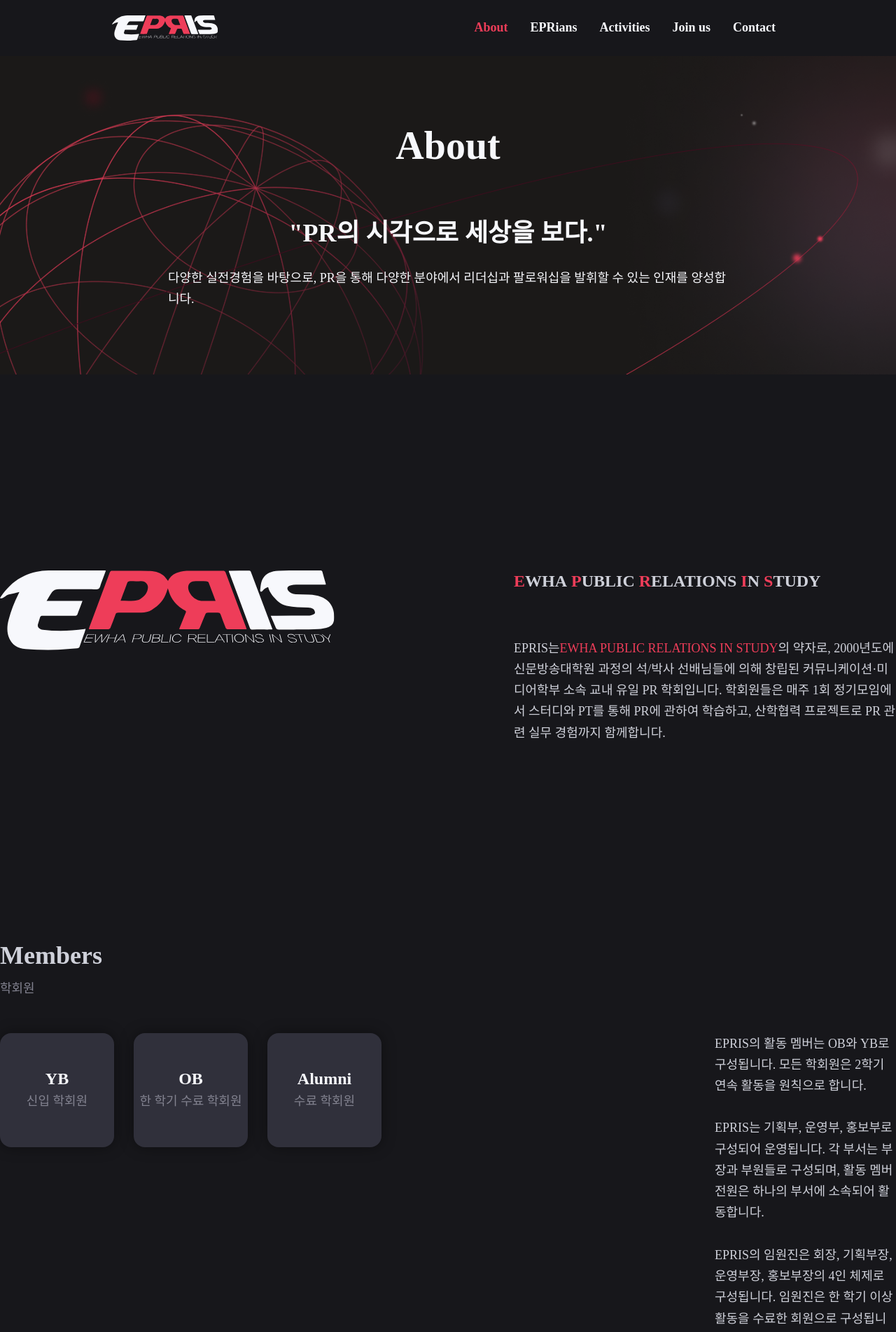
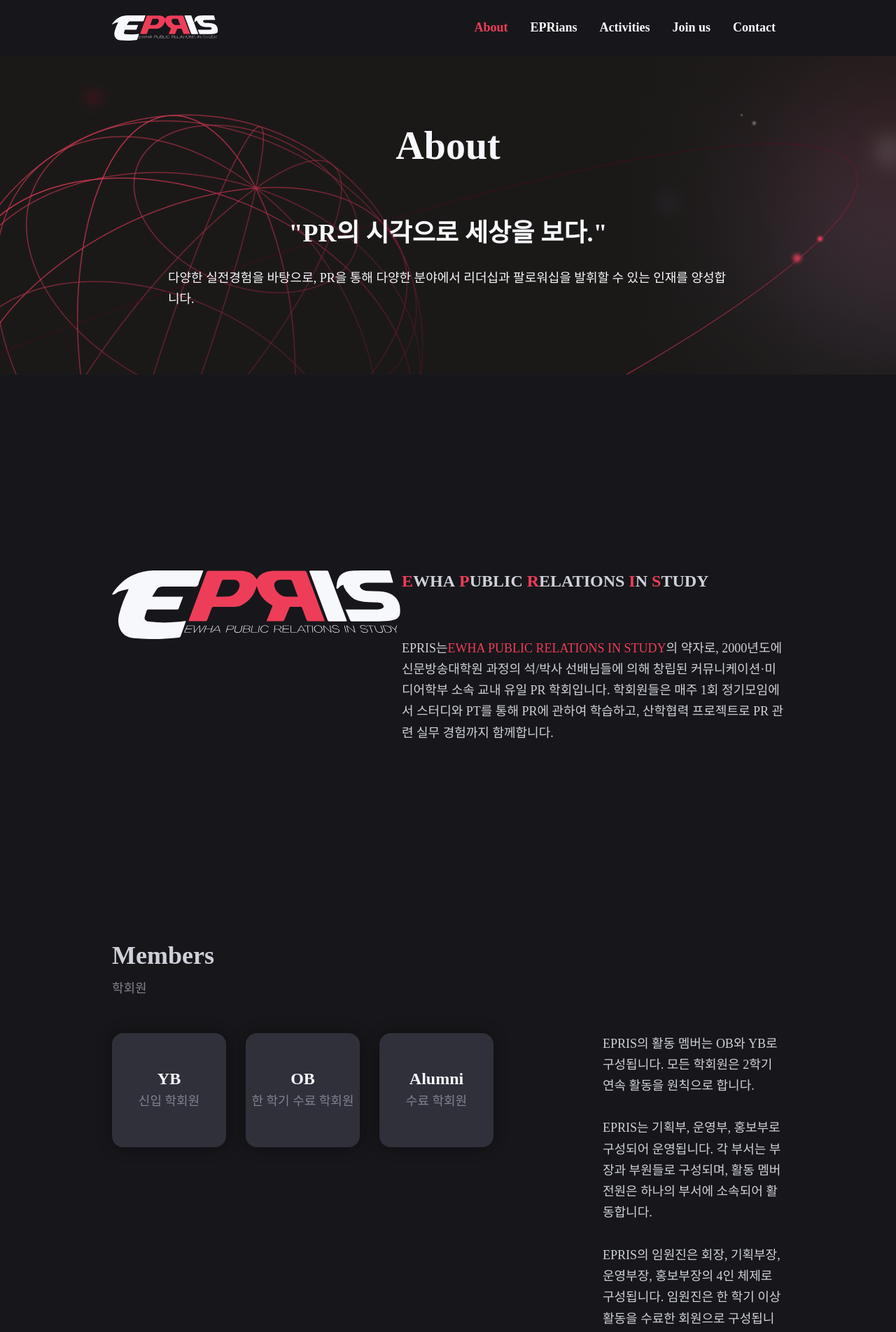
Before and after one commit to rwaeng/EPRIS-Front, a React (Create React App) app: page /about in a window 1280 px wide. Shown: the top 1903 px of the page at 70% size. Built offline with nearby package versions, Linux system fonts and the light colour scheme; a web font is replaced by a local one.

Commit message:
💄 토스트 중앙정렬

```diff
--- a/src/pages/About/AboutPage.style.js
+++ b/src/pages/About/AboutPage.style.js
@@ -34,7 +34,7 @@
       padding-bottom: 10rem;
     }
     @media (min-width: 1440px) {
-      width: 70rem;
+      width: 1440px;
       margin: 0 auto;
     }
   `,
@@ -51,6 +51,9 @@
       width: 100%;
       max-width: 44.375rem;
       margin-bottom: 5rem;
+    }
+    @media (min-width: 1440px) {
+      width: 1440px;
     }
   `,
   AboutTextContainer: styled.div`
@@ -95,6 +98,8 @@
     flex-direction: column;
     align-items: center;
     width: 100%;
+    padding: 0 10rem;
+    box-sizing: border-box;
     @media (max-width: 749px) {
       width: calc(100% - 2.5rem);
       padding: 1rem 1.25rem;
--- a/src/pages/Contact/ContactPage.style.js
+++ b/src/pages/Contact/ContactPage.style.js
@@ -159,7 +159,7 @@
 
   ToastContainer: styled.div`
     position: fixed;
-    top: 6rem;
+    top: 50%;
     left: 50%;
     transform: translateX(-50%);
     z-index: 100;
```
